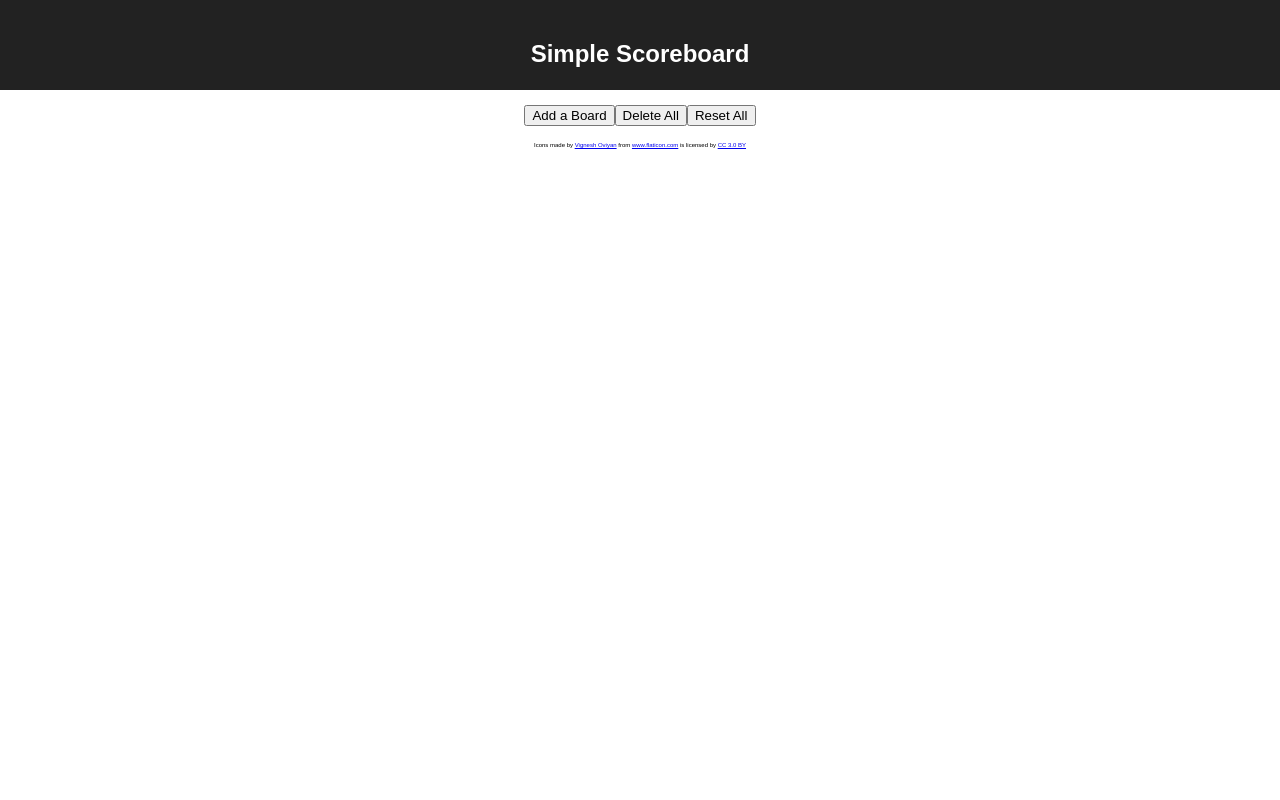
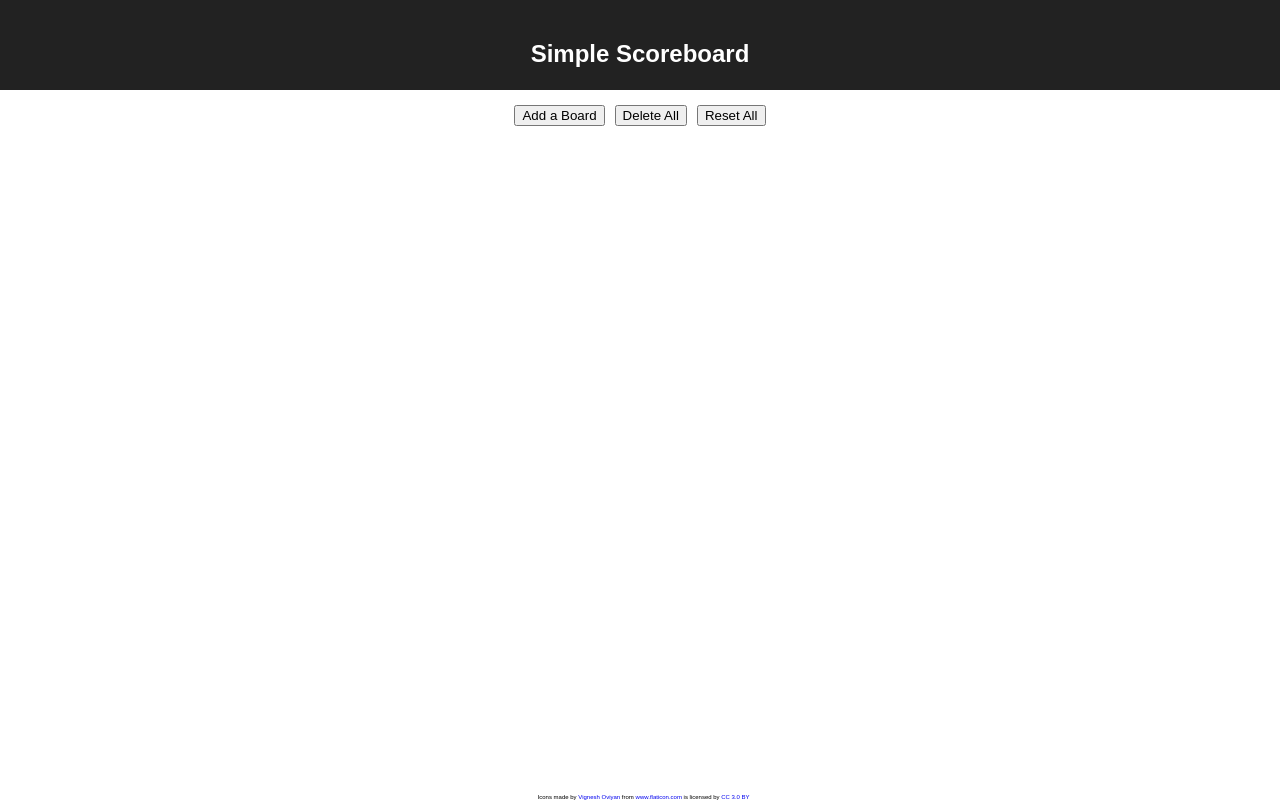
Before and after one commit to jakefishbain/simple_scoreboard, a React (Create React App) app: page / in a window 1280 px wide. Built offline with nearby package versions, Linux system fonts and the light colour scheme.

Commit message:
Add reset all btn

```diff
--- a/src/App.css
+++ b/src/App.css
@@ -21,6 +21,11 @@
 
 .addBoardBtn {
   margin-top: 15px;
+}
+
+.addBoardBtn, .deleteAllBtn, .resetAllBtn {
+  margin-left: 5px;
+  margin-right: 5px;
 }
 
 .deleteBtn {
@@ -58,6 +63,9 @@ input {
 
 .credits {
   font-size: 6px;
+  position: absolute;
+  bottom: 0px;
+  left: 42%;
 }
 
 .resetBtn {
--- a/src/App.js
+++ b/src/App.js
@@ -1,4 +1,5 @@
 import React, { Component } from 'react';
+import Interactive from './Interactable'
 import Scoreboard from './Scoreboard';
 import './App.css';
 var uuid = require('node-uuid');
@@ -45,6 +46,19 @@ const resetBoard = (id, boards) => {
   return boards.map(resetScore)
 }
 
+const resetAll = (boards) => {
+  function resetAllScores(board){
+  const player = document.getElementById(`${board.id}player`)
+  const score = document.getElementById(`${board.id}newScore`)
+    player.value = ''
+    score.vaule = ''
+    board.score = 0
+    board.previousScores = []
+    return board
+  }
+  return boards.map(resetAllScores)
+}
+
 const undoScore = (id, scoreIndex, boards) => {
   function undo(board){
     console.log(board.previousScores[scoreIndex]);
@@ -55,6 +69,24 @@ const undoScore = (id, scoreIndex, boards) => {
     return board
   }
   return boards.map(undo)
+}
+
+const draggableOptions = {
+	 onmove: event => {
+		const target = event.target
+	  // keep the dragged position in the data-x/data-y attributes
+	  const x = (parseFloat(target.getAttribute('data-x')) || 0) + event.dx
+	  const y = (parseFloat(target.getAttribute('data-y')) || 0) + event.dy
+
+	  // translate the element
+	  target.style.webkitTransform =
+	  target.style.transform =
+	    'translate(' + x + 'px, ' + y + 'px)'
+
+	  // update the posiion attributes
+	  target.setAttribute('data-x', x);
+	  target.setAttribute('data-y', y);
+	}
 }
 
 class App extends Component {
@@ -87,6 +119,10 @@ class App extends Component {
     this.setState({boards: resetBoard(id, this.state.boards)})
   }
 
+  handleResetAll(){
+      this.setState({boards: resetAll(this.state.boards)})
+  }
+
   handleUndo(boardId, scoreIndex){
     console.log(boardId, scoreIndex)
     this.setState({boards: undoScore(boardId, scoreIndex, this.state.boards)})
@@ -101,10 +137,11 @@ class App extends Component {
         </div>
           <button className='addBoardBtn' onClick={this.handleAddBoard.bind(this)}>Add a Board</button>
           <button className='deleteAllBtn' onClick={this.handleDeleteAll.bind(this)}>Delete All</button>
-          <button className='resetAllBtn' onClick={this.handleAddBoard.bind(this)}>Reset All</button>
-          <ul>
+          <button className='resetAllBtn' onClick={this.handleResetAll.bind(this)}>Reset All</button>
+            <div>
             {
               this.state.boards.map( board =>(
+              <Interactive draggable draggableOptions={draggableOptions}>
                 <Scoreboard
                   key={board.id}
                   score={board.score}
@@ -116,9 +153,10 @@ class App extends Component {
                   onReset={this.handleResetBoard.bind(this)}
                   onUndo={this.handleUndo.bind(this)}
                 />
+              </Interactive>
               ))
             }
-          </ul>
+            </div>
       <div className='credits'>Icons made by <a href="http://www.flaticon.com/authors/vignesh-oviyan" title="Vignesh Oviyan">Vignesh Oviyan</a> from <a href="http://www.flaticon.com" title="Flaticon">www.flaticon.com</a> is licensed by <a href="http://creativecommons.org/licenses/by/3.0/" title="Creative Commons BY 3.0" target="_blank">CC 3.0 BY</a></div>
       </div>
     );
--- a/src/Scoreboard.js
+++ b/src/Scoreboard.js
@@ -1,27 +1,8 @@
 import React, { Component } from 'react'
-import Interactive from './Interactable'
 import ScoreForm from './ScoreForm'
 // import interact from 'interactjs'
 var uuid = require('node-uuid');
 var nf = new Intl.NumberFormat();
-
-const draggableOptions = {
-	 onmove: event => {
-		const target = event.target
-	  // keep the dragged position in the data-x/data-y attributes
-	  const x = (parseFloat(target.getAttribute('data-x')) || 0) + event.dx
-	  const y = (parseFloat(target.getAttribute('data-y')) || 0) + event.dy
-
-	  // translate the element
-	  target.style.webkitTransform =
-	  target.style.transform =
-	    'translate(' + x + 'px, ' + y + 'px)'
-
-	  // update the posiion attributes
-	  target.setAttribute('data-x', x);
-	  target.setAttribute('data-y', y);
-	}
-}
 
 class Scoreboard extends Component {
   addScore(newScore){
@@ -40,8 +21,6 @@ class Scoreboard extends Component {
 
   render(){
     return(
-      <div>
-      <Interactive draggable draggableOptions={draggableOptions}>
 			<div className='scoreContainer container'>
           <button
             onClick={() => this.props.onDelete(this.props.id)}
@@ -72,9 +51,7 @@ class Scoreboard extends Component {
             className='icon resetBtn'
             onClick={() => this.props.onReset(this.props.id)}>🗑
           </button>
-					</div>
-        </Interactive>
-      </div>
+				</div>
     )
   }
 }
```
